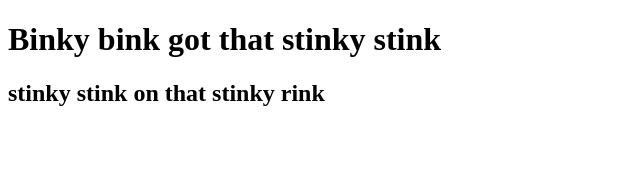
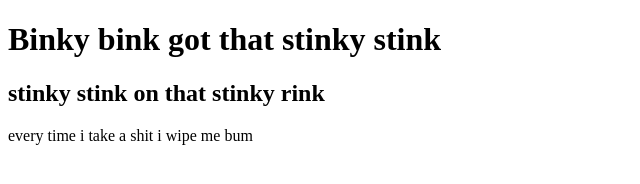
Before and after one commit to AirsantInteractive/odin-recipes-desktop, a plain HTML site: page binkybink.html in a window 1280 px wide. Shown: the whole page, without its empty margins (0-640 px from the left). Drawn offline with Linux system fonts and the light colour scheme.

Commit message:
added some dook talk

```diff
--- a/binkybink.html
+++ b/binkybink.html
@@ -9,5 +9,7 @@
     <h1>Binky bink got that stinky stink</h1>
 
     <h2>stinky stink on that stinky rink</h2>
+
+    <p>every time i take a shit i wipe me bum</p>
 </body>
 </html>
```
